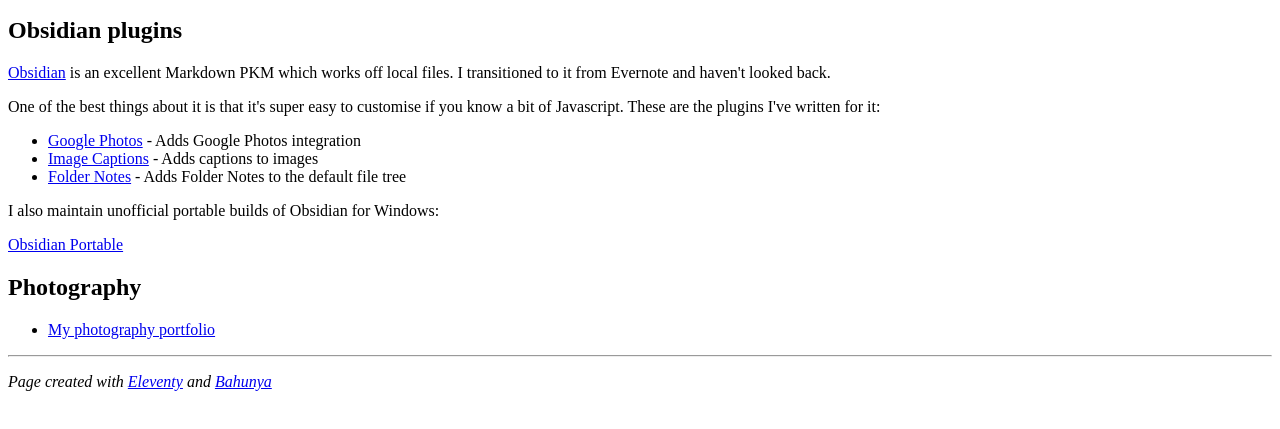
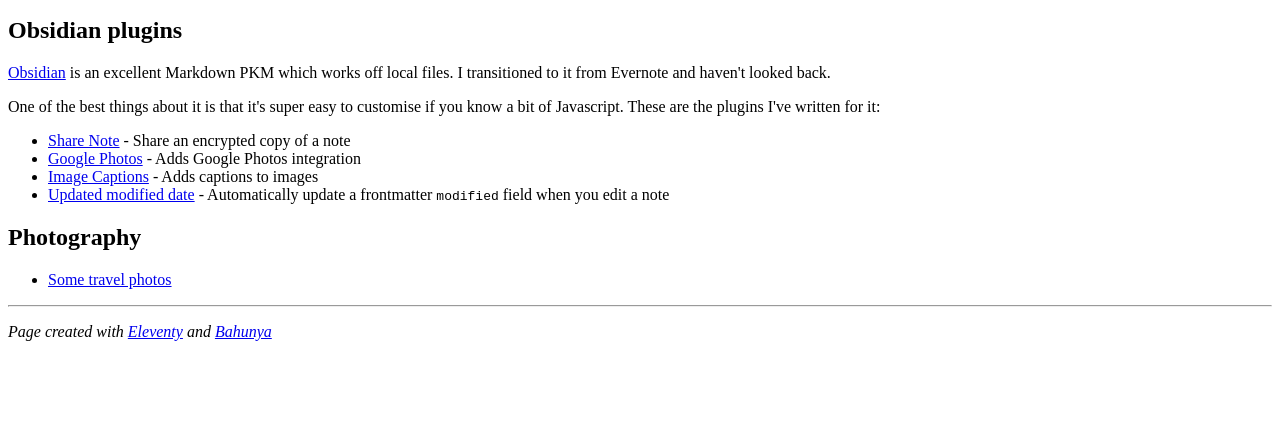
Before and after one commit to alangrainger/alan.gr, an Eleventy site: page src/index.md in a window 1280 px wide. Shown: the part 87-516 px from the top of the page. Built offline with nearby package versions, Linux system fonts and the light colour scheme; Eleventy itself is replaced by a stand-in of ours; files that its build step writes are made by us from their sources.

Commit message:
modified:   docs/index.html 	modified:   package.json 	modified:   src/index.md

```diff
--- a/src/index.md
+++ b/src/index.md
@@ -11,17 +11,14 @@
 
 One of the best things about it is that it's super easy to customise if you know a bit of Javascript. These are the plugins I've written for it:
 
+- [Share Note](https://github.com/alangrainger/obsidian-share) - Share an encrypted copy of a note
 - [Google Photos](https://github.com/alangrainger/obsidian-google-photos) - Adds Google Photos integration
 - [Image Captions](https://github.com/alangrainger/obsidian-image-captions) - Adds captions to images
-- [Folder Notes](https://github.com/alangrainger/obsidian-folder-notes) - Adds Folder Notes to the default file tree
-
-I also maintain unofficial portable builds of Obsidian for Windows:
-
-[Obsidian Portable](https://github.com/alangrainger/obsidian-portable)
+- [Updated modified date](https://github.com/alangrainger/obsidian-frontmatter-modified-date) - Automatically update a frontmatter `modified` field when you edit a note
 
 ## Photography
 
-- [My photography portfolio](https://photos.thiswaytospain.com/)
+- [Some travel photos](https://photos.thiswaytospain.com/)
 
 ---
 
```
Also changed, not shown: docs/index.html (+3 -4 lines), package.json (+5 -5 lines).
